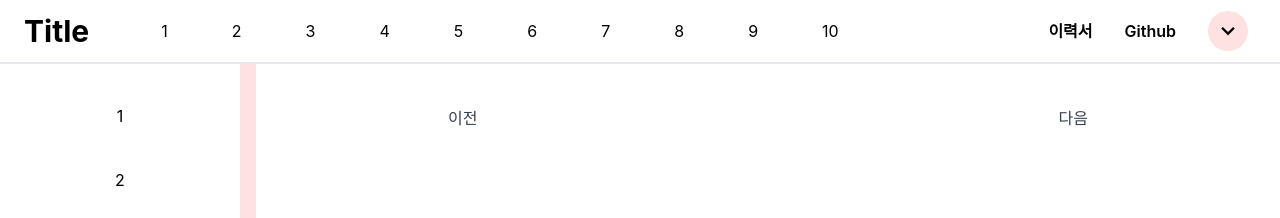
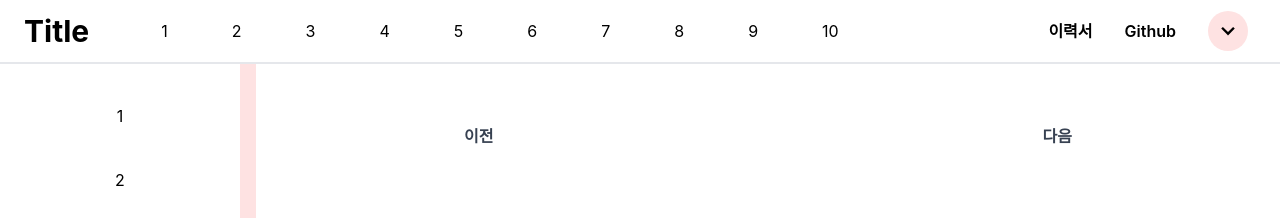
Before and after one commit to rukeni/blog, a Next.js app: page / in a window 1280 px wide. Shown: the top 218 px of the page. Built offline with nearby package versions, Linux system fonts and the light colour scheme; a web font is replaced by a local one.

Commit message:
Styles: 페이지 이동 컨테이너 css 변경

```diff
--- a/components/Layout.tsx
+++ b/components/Layout.tsx
@@ -8,6 +8,7 @@ type LayoutProps = {
   children: ReactNode
 }
 const Layout: FC<LayoutProps> = ({children, title}) => {
+  const tempList = new Array(50).fill(0).map((el, idx) => idx +1)
   return (
     <div className="flex flex-col">
       <NavigationBar />
@@ -16,9 +17,9 @@ const Layout: FC<LayoutProps> = ({children, title}) => {
       <article className='prose flex-1 m-auto w-[calc(100vw-16rem)] max-w-full px-48 mt-10 h-full overflow-auto'>
         {children}
       {/* 페이지 이동 */}
-      <div className="flex justify-between">
-       <button>이전</button>
-       <button>다음</button>
+      <div className="flex justify-between h-16 mx-4">
+       <button className="font-bold">이전</button>
+       <button className="font-bold">다음</button>
       </div>
       <Comments />
       </article>
```
